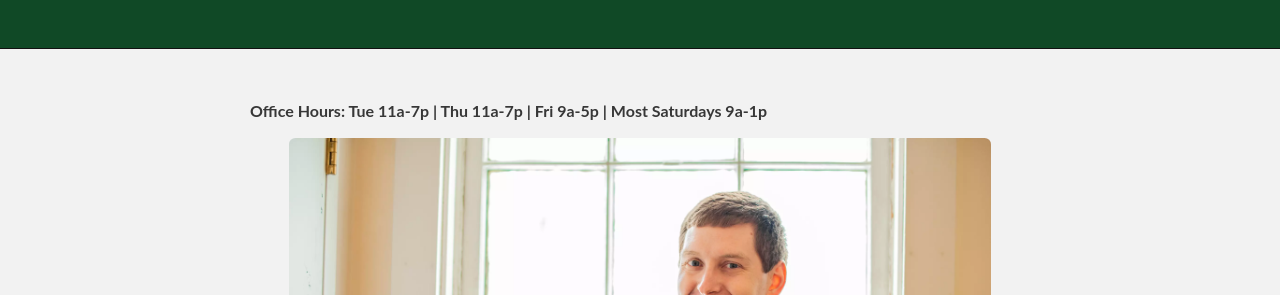
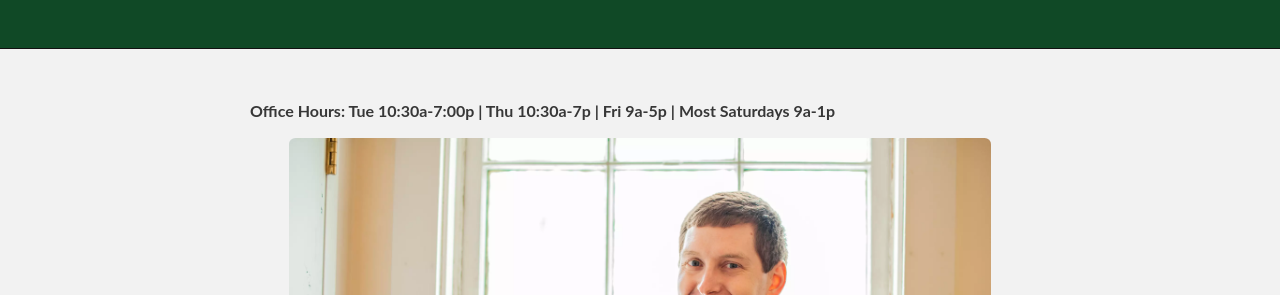
Before and after one commit to evpitcel/evpitcel.github.io, a Jekyll site: the page built from index.html, in a window 1280 px wide. Shown: the part 251-546 px from the top of the page. Built offline with Jekyll 4.4.1, drawn with Linux system fonts in a browser that asks for light colours.

Commit message:
Update index.html
hour change

```diff
--- a/index.html
+++ b/index.html
@@ -14,7 +14,7 @@ layout: default
 
 <!-- <meta name="viewport" content="width=device-width, initial-scale=1">-->
 
-<p><b>Office Hours: Tue 11a-7p | Thu 11a-7p | Fri 9a-5p | Most Saturdays 9a-1p</b></p>
+<p><b>Office Hours: Tue 10:30a-7:00p | Thu 10:30a-7p | Fri 9a-5p | Most Saturdays 9a-1p</b></p>
 
 <div class="button prev" onclick="plusSlides(-1)" style="margin-top:8em">&#10094;</div>
 <div class="button next" onclick="plusSlides(1)" style="margin-top:8em">&#10095;</div>
```
